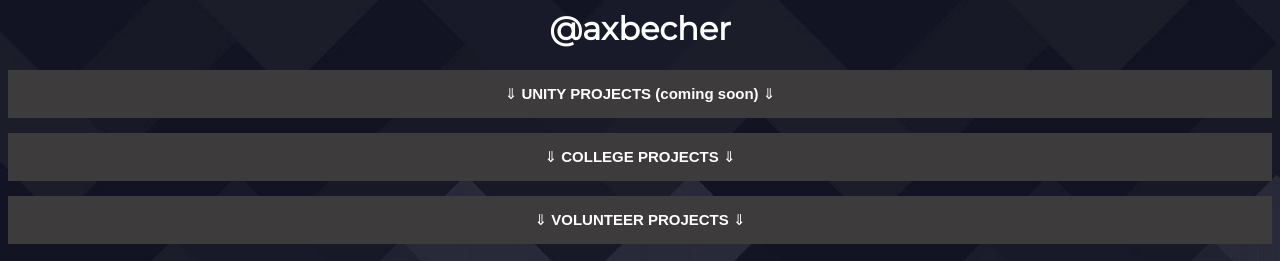
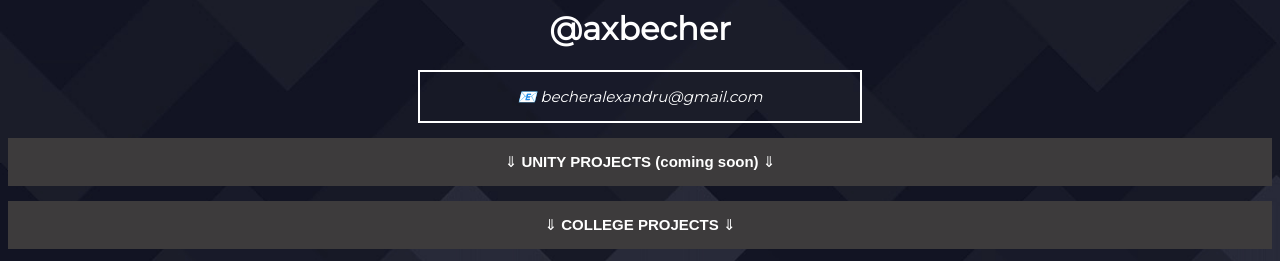
Before and after one commit to axbecher/LinkTree, a plain HTML site: page index.html in a window 1280 px wide. Shown: the part 534-795 px from the top of the page. Drawn offline with Linux system fonts and the light colour scheme.

Commit message:
Adaugat contact
Adaugat o sectiune pentru contact direct catre email personal.

```diff
--- a/index.html
+++ b/index.html
@@ -14,9 +14,18 @@
     <div class="detailsMe">
         I consider myself a problem-solver person, adaptable to change and I am looking for more and more difficult challenges because I want to evolve daily.
     </div>
+
+
   <!-- Logo -->
   <img class="logo" src="images/pngBusiness.png" />
   <h1>@axbecher</h1>
+
+  <!--  CONTACT  -->
+    <div class="contact">
+                <address>
+                    <a href="mailto:becheralexandru@gmail.com">📧 becheralexandru@gmail.com</a>
+                </address>
+    </div>
 
 
     <!-- UNITY PROJECTS -->
```
